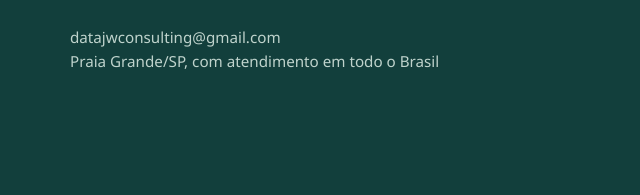
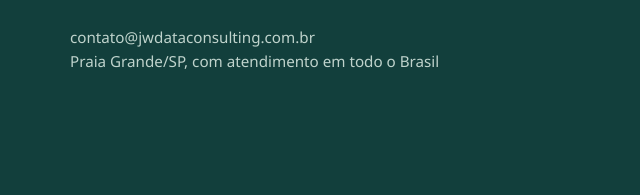
Before and after one commit to JaimeWiter/jw-escolas, an Astro site: page / in a window 1280 px wide. Shown: the part 9292-9487 px from the top of the page, 0-640 px from the left. Built offline with nearby package versions, Linux system fonts and the light colour scheme; Astro itself is replaced by a stand-in of ours.

Commit message:
Contato do site passa a ser contato@jwdataconsulting.com.br

```diff
--- a/src/pages/index.astro
+++ b/src/pages/index.astro
@@ -5,7 +5,7 @@ import '@fontsource-variable/public-sans';
 import '../styles/global.css';
 
 const whatsapp = 'https://wa.me/5513978187272?text=Ol%C3%A1%2C%20vim%20pelo%20site%20da%20JW%20e%20quero%20conversar%20sobre%20a%20minha%20escola.';
-const email = 'datajwconsulting@gmail.com';
+const email = 'contato@jwdataconsulting.com.br';
 const base = import.meta.env.BASE_URL.replace(/\/$/, '') + '/';
 const site = 'https://jwdataconsulting.com.br' + base;
 
```
